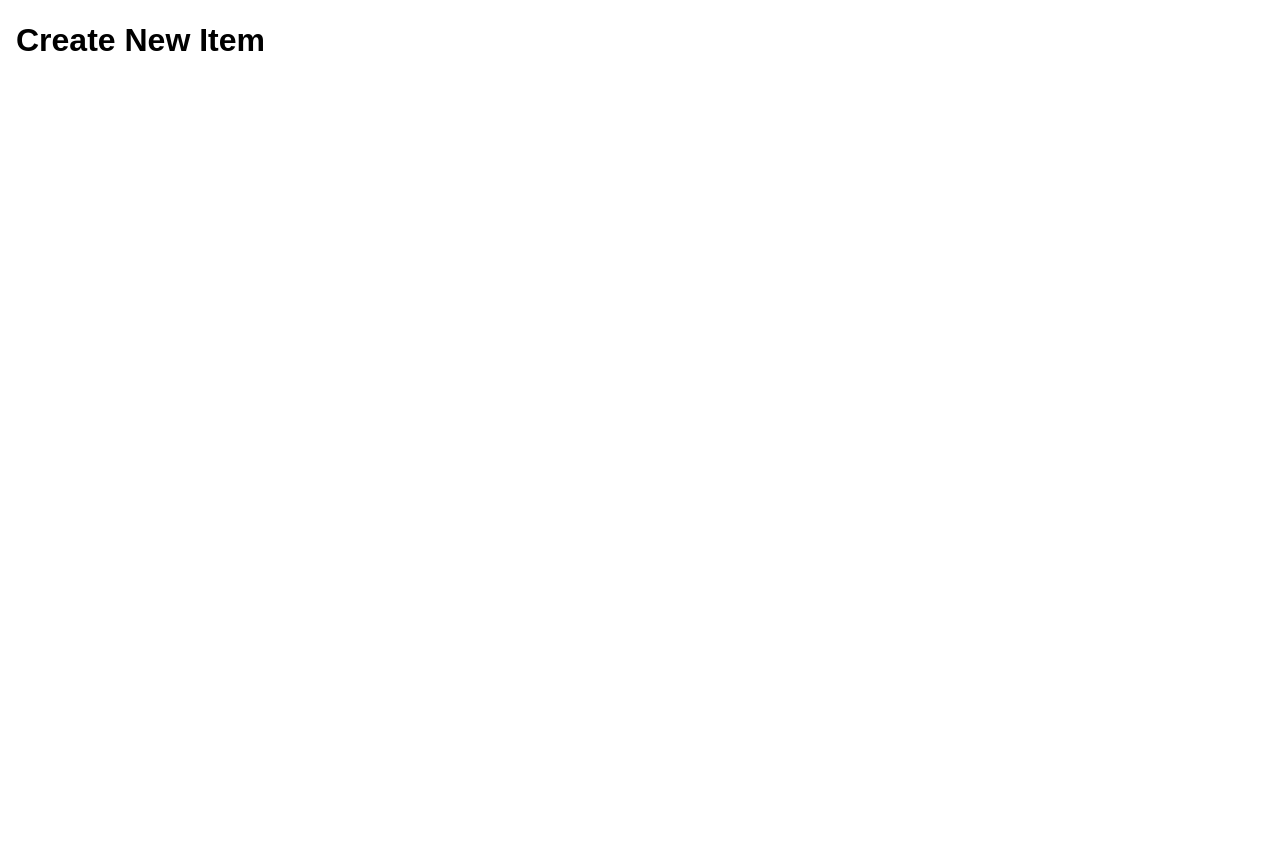
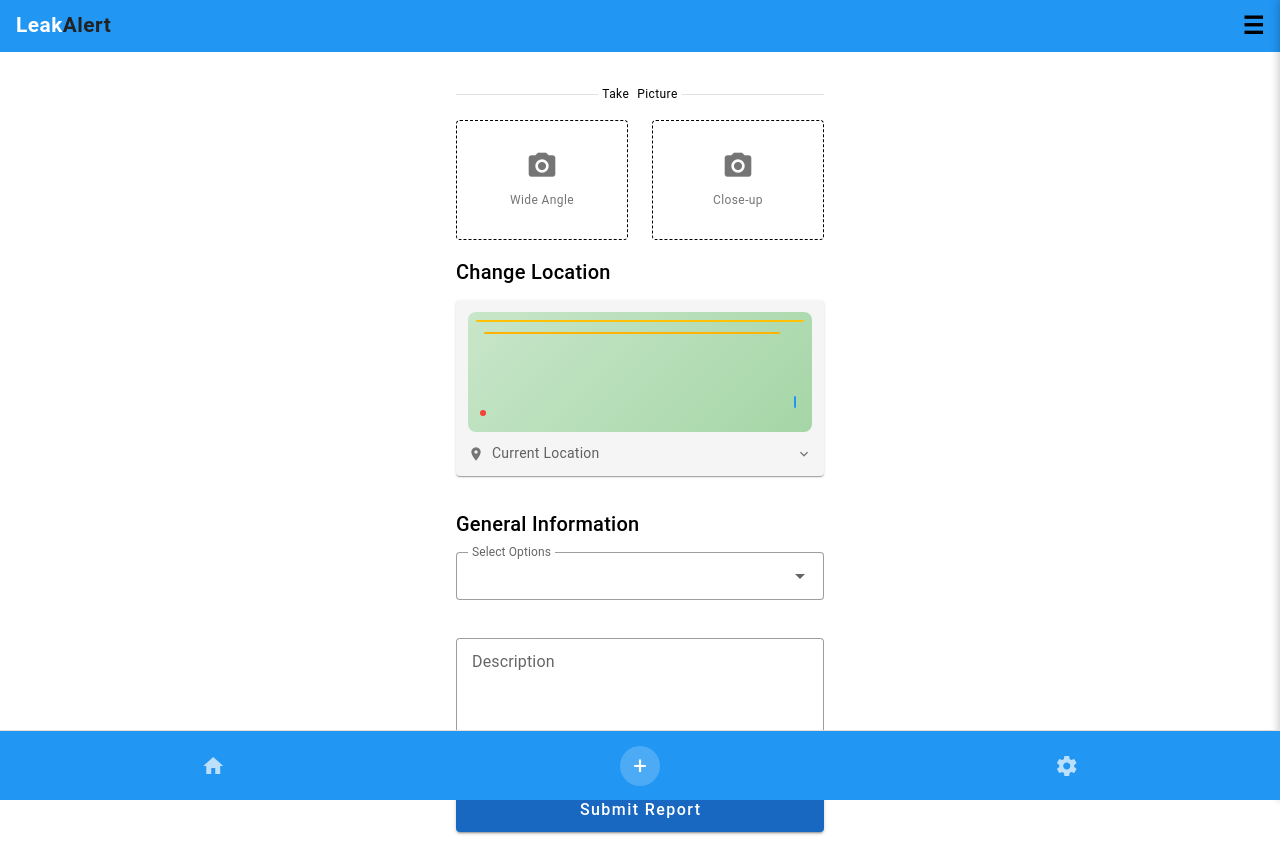
Before and after one commit to lhclavel/leak-alert, a Vue app: page /create in a window 1280 px wide. Before the commit the page ends 800 px from the top, so only its background shows below. Built offline with nearby package versions, Linux system fonts and the light colour scheme.

Commit message:
feat: added new create form and its functionality

```diff
--- a/index.html
+++ b/index.html
@@ -4,7 +4,7 @@
     <meta charset="UTF-8" />
     <link rel="icon" href="/images/logo1.png" />
     <meta name="viewport" content="width=device-width, initial-scale=1.0" />
-    <title>Leakalert</title>
+    <title>LeakAlert</title>
   </head>
   <body>
     <div id="app"></div>
--- a/src/views/system/CreateView.vue
+++ b/src/views/system/CreateView.vue
@@ -1,18 +1,361 @@
 <script setup>
+import AppHeader from '@/components/layout/AppHeader.vue'
 import { ref } from 'vue'
-import CreateView from '@/views/system/CreateView.vue'
+import { useRouter } from 'vue-router'
+
+const selectedObject = ref('')
+const description = ref('')
+const selectedLocation = ref('Current Location')
+
+const objectOptions = ['Minor', 'Major', 'Emergency']
+
+// Bottom navigation variables
+const currentTab = ref('add')
+const showCreateButton = ref(false)
+const router = useRouter()
+
+const handleSubmit = () => {
+  console.log('Submitting report...', {
+    selectedObject: selectedObject.value,
+    description: description.value,
+    location: selectedLocation.value,
+  })
+}
+
+// Bottom navigation functions
+const setActiveTab = (tab) => {
+  currentTab.value = tab
+  if (tab === 'home') {
+    router.push('/dashboard') // Navigate to DashboardView
+  } else if (tab === 'settings') {
+    router.push('/settings') // Navigate to SettingsView
+  }
+}
+
+const toggleCreateButton = () => {
+  showCreateButton.value = !showCreateButton.value
+}
+
+const handleCreate = () => {
+  router.push('/create') // Navigate to CreateView
+  showCreateButton.value = false
+}
 </script>
 
 <template>
-  <div class="create-view">
-    <h1>Create New Item</h1>
-    <!-- Add your create form or content here -->
+  <AppHeader />
+
+  <v-container class="pa-4">
+    <!-- Take a picture section -->
+    <div class="mb-4">
+      <div class="d-flex align-center my-4">
+        <v-divider class="flex-grow-1"></v-divider>
+        <span class="mx-1 text-caption">Take</span>
+        <span class="mx-1 text-caption">Picture</span>
+        <v-divider class="flex-grow-1"></v-divider>
+      </div>
+      <v-row>
+        <v-col cols="6">
+          <v-card
+            class="d-flex flex-column align-center justify-center pa-6"
+            height="120"
+            variant="outlined"
+            style="border-style: dashed"
+          >
+            <v-icon size="32" color="grey-darken-1" class="mb-2"> mdi-camera </v-icon>
+            <span class="text-caption text-grey-darken-1">Wide Angle</span>
+          </v-card>
+        </v-col>
+        <v-col cols="6">
+          <v-card
+            class="d-flex flex-column align-center justify-center pa-6"
+            height="120"
+            variant="outlined"
+            style="border-style: dashed"
+          >
+            <v-icon size="32" color="grey-darken-1" class="mb-2"> mdi-camera </v-icon>
+            <span class="text-caption text-grey-darken-1">Close-up</span>
+          </v-card>
+        </v-col>
+      </v-row>
+    </div>
+
+    <!-- Change Location section -->
+    <div class="mb-8">
+      <h2 class="text-h6 font-weight-medium mb-3">Change Location</h2>
+      <v-card class="pa-3" color="grey-lighten-4">
+        <!-- Map placeholder -->
+        <div
+          class="mb-3"
+          style="
+            height: 120px;
+            border-radius: 8px;
+            background: linear-gradient(135deg, #c8e6c9 0%, #a5d6a7 100%);
+            position: relative;
+            overflow: hidden;
+          "
+        >
+          <!-- Simple map lines -->
+          <div
+            style="
+              position: absolute;
+              top: 8px;
+              left: 8px;
+              right: 8px;
+              height: 2px;
+              background: #ffc107;
+              border-radius: 1px;
+            "
+          ></div>
+          <div
+            style="
+              position: absolute;
+              top: 20px;
+              left: 16px;
+              right: 32px;
+              height: 2px;
+              background: #ffb300;
+              border-radius: 1px;
+            "
+          ></div>
+          <div
+            style="
+              position: absolute;
+              bottom: 16px;
+              left: 12px;
+              width: 6px;
+              height: 6px;
+              background: #f44336;
+              border-radius: 50%;
+            "
+          ></div>
+          <div
+            style="
+              position: absolute;
+              bottom: 24px;
+              right: 16px;
+              width: 2px;
+              height: 12px;
+              background: #2196f3;
+              border-radius: 1px;
+            "
+          ></div>
+        </div>
+
+        <div class="d-flex align-center justify-space-between">
+          <div class="d-flex align-center">
+            <v-icon size="16" color="grey-darken-1" class="mr-2"> mdi-map-marker </v-icon>
+            <span class="text-body-2 text-grey-darken-2">{{ selectedLocation }}</span>
+          </div>
+          <v-icon size="16" color="grey-darken-1"> mdi-chevron-down </v-icon>
+        </div>
+      </v-card>
+    </div>
+
+    <!-- General Information section -->
+    <div class="mb-8">
+      <h2 class="text-h6 font-weight-medium mb-3">General Information</h2>
+      <div class="mb-4">
+        <v-select
+          v-model="selectedObject"
+          :items="objectOptions"
+          label="Select Options"
+          variant="outlined"
+          density="comfortable"
+          placeholder="Select an option"
+        ></v-select>
+      </div>
+
+      <v-textarea
+        v-model="description"
+        label="Description"
+        variant="outlined"
+        density="comfortable"
+        placeholder="Enter description..."
+        rows="3"
+        no-resize
+      ></v-textarea>
+    </div>
+
+    <!-- Submit button -->
+    <v-btn
+      @click="handleSubmit"
+      color="primary"
+      size="large"
+      block
+      class="text-none font-weight-medium"
+    >
+      Submit Report
+    </v-btn>
+  </v-container>
+
+  <!-- Bottom Navigation -->
+  <div class="bottom-nav">
+    <button
+      class="nav-btn"
+      :class="{ active: currentTab === 'home' }"
+      @click="setActiveTab('home')"
+    >
+      <v-icon class="nav-home">mdi-home</v-icon>
+    </button>
+
+    <button
+      class="nav-btn add-btn"
+      :class="{ active: currentTab === 'add' }"
+      @click="toggleCreateButton"
+    >
+      <div class="add-button">
+        <span class="nav-icon" :class="{ rotated: showCreateButton }">+</span>
+      </div>
+
+      <!-- Create Button Popup -->
+      <div
+        class="create-popup my-1"
+        :class="{ visible: showCreateButton }"
+        @click.stop="handleCreate"
+      >
+        <span class="create-text">Create</span>
+      </div>
+    </button>
+
+    <button
+      class="nav-btn"
+      :class="{ active: currentTab === 'settings' }"
+      @click="setActiveTab('settings')"
+    >
+      <v-icon class="nav-settings">mdi-cog</v-icon>
+    </button>
   </div>
 </template>
 
 <style scoped>
-.create-view {
-  padding: 16px;
-  font-family: Arial, sans-serif;
+.v-container {
+  max-width: 400px;
+  margin: 0 auto;
+  padding-bottom: 70px; /* Add padding to prevent content overlap with bottom nav */
+}
+
+/* Bottom Navigation */
+.bottom-nav {
+  position: fixed; /* Fix the bottom nav to the bottom of the screen */
+  bottom: 0;
+  left: 0;
+  width: 100%;
+  display: flex;
+  background: #2196f3;
+  height: 70px;
+  border-top: 1px solid #e0e0e0;
+  z-index: 1000; /* Ensure it stays above other content */
+}
+
+.nav-btn {
+  flex: 1;
+  display: flex;
+  flex-direction: column;
+  align-items: center;
+  justify-content: center;
+  background: none;
+  border: none;
+  color: rgba(255, 255, 255, 0.7);
+  cursor: pointer;
+  transition: color 0.3s ease;
+  padding: 8px;
+}
+
+.nav-btn:hover,
+.nav-btn.active {
+  color: white;
+}
+
+.nav-icon {
+  font-size: 20px;
+  margin-bottom: 4px;
+}
+
+.add-btn {
+  position: relative;
+}
+
+.add-button {
+  background: rgba(255, 255, 255, 0.2);
+  border-radius: 50%;
+  width: 40px;
+  height: 40px;
+  display: flex;
+  align-items: center;
+  justify-content: center;
+  backdrop-filter: blur(10px);
+  transition:
+    transform 0.2s ease,
+    background-color 0.2s ease;
+}
+
+.add-btn:hover .add-button {
+  transform: scale(1.1);
+  background: rgba(255, 255, 255, 0.3);
+}
+
+.add-button .nav-icon {
+  font-size: 24px;
+  color: white;
+  margin-bottom: 0;
+  transition: transform 0.2s ease;
+}
+
+.nav-icon.rotated {
+  transform: rotate(45deg);
+}
+
+.add-btn:hover .nav-icon:not(.rotated) {
+  transform: rotate(90deg);
+}
+
+/* Create Button Popup */
+.create-popup {
+  position: absolute;
+  bottom: 100%;
+  left: 50%;
+  transform: translateX(-50%) translateY(-10px);
+  background: #1976d2;
+  color: white;
+  padding: 8px 16px;
+  border-radius: 20px;
+  font-size: 14px;
+  font-weight: 500;
+  white-space: nowrap;
+  opacity: 0;
+  visibility: hidden;
+  transition: all 0.3s ease;
+  cursor: pointer;
+  box-shadow: 0 4px 12px rgba(0, 0, 0, 0.15);
+  z-index: 10;
+}
+
+.create-popup::after {
+  content: '';
+  position: absolute;
+  top: 100%;
+  left: 50%;
+  transform: translateX(-50%);
+  width: 0;
+  height: 0;
+  border-left: 6px solid transparent;
+  border-right: 6px solid transparent;
+  border-top: 6px solid #1976d2;
+}
+
+.create-popup.visible {
+  opacity: 1;
+  visibility: visible;
+  transform: translateX(-50%) translateY(-5px);
+}
+
+.create-popup:hover {
+  background: #1565c0;
+  transform: translateX(-50%) translateY(-8px) scale(1.05);
+}
+
+.create-text {
+  display: block;
 }
 </style>
--- a/src/views/system/SettingsView.vue
+++ b/src/views/system/SettingsView.vue
@@ -109,7 +109,7 @@ const handleCreate = () => {
                       <v-icon>mdi-copyright</v-icon>
                     </template>
                     <v-list-item-title>Copyright</v-list-item-title>
-                    <v-list-item-subtitle>© 2024 LeakAlert</v-list-item-subtitle>
+                    <v-list-item-subtitle>© 2025 LeakAlert</v-list-item-subtitle>
                   </v-list-item>
                 </v-list>
               </v-card-text>
```
